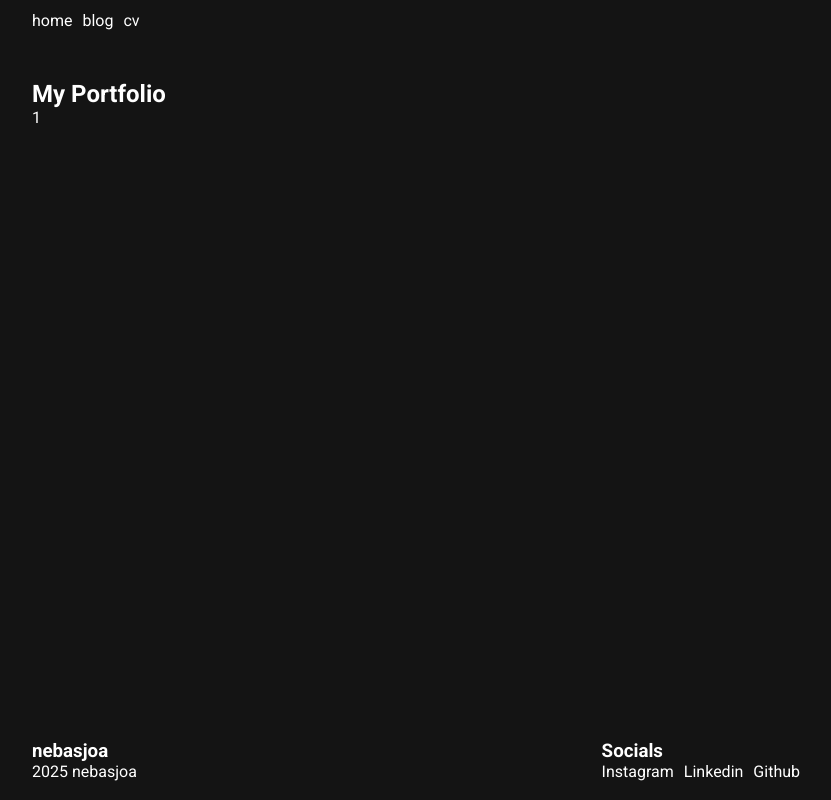
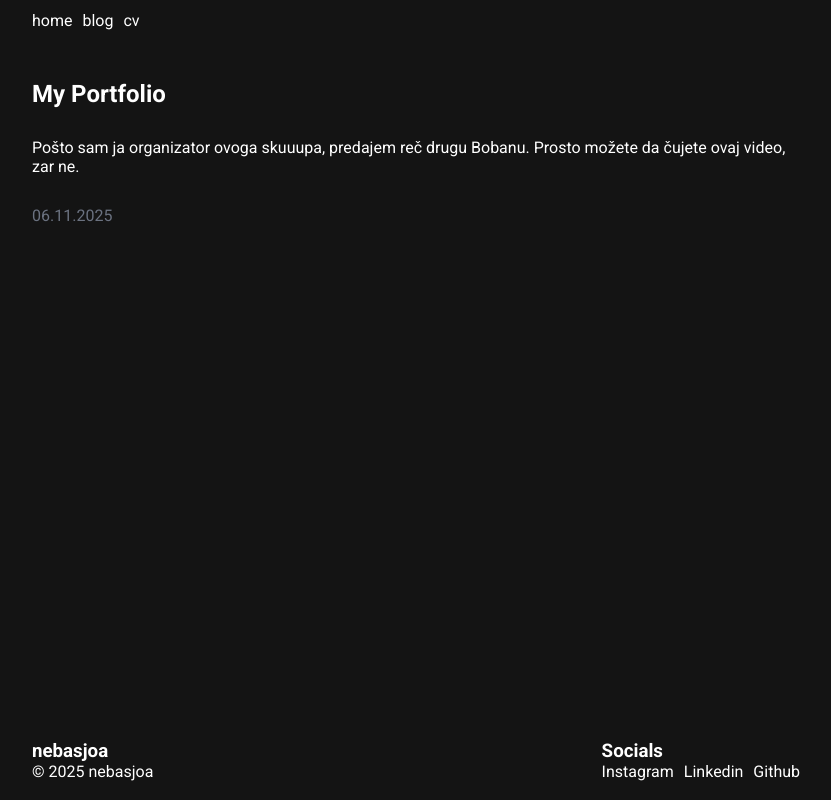
Before and after one commit to nebasjoa/vuebook, a Vue app: page / in a window 1280 px wide. Shown: the whole page, without its empty margins (224-1055 px from the left). Built offline with nearby package versions, Linux system fonts and the light colour scheme.

Commit message:
some changes

```diff
--- a/src/assets/files/posts.json
+++ b/src/assets/files/posts.json
@@ -1,25 +1,11 @@
 {
   "posts": [
     {
-      "id": "a1",
-      "title": "Sladoled od cokolade",
+      "id": "1",
+      "title": "",
       "slug": "sladoled-od-cokolade",
       "date": "06.11.2025",
       "content": "Ovo je **najbolji** sladoled.\n\n- mleko\n- šećer\n- kakao\n"
-    },
-    {
-      "id": "2",
-      "date": "06.11.2025",
-      "title": "Sladoled od jagode",
-      "slug": "sladoled-od-jagode",
-      "content": "text 2"
-    },
-    {
-      "id": "3",
-      "date": "06.11.2025",
-      "title": "Sladoled od vanile",
-      "slug": "sladoled-od-vanile",
-      "content": "text 3"
     }
   ]
 }
--- a/src/components/Footer.vue
+++ b/src/components/Footer.vue
@@ -3,7 +3,7 @@
         <div class="footer-content">
             <div class="footer-subgroup">
                 <h3>nebasjoa</h3>
-                <p>2025 nebasjoa</p>
+                <p>&copy; 2025 nebasjoa</p>
             </div>
             <div class="footer-subgroup">
                 <h3>Socials</h3>
--- a/src/views/HomeView.vue
+++ b/src/views/HomeView.vue
@@ -2,12 +2,36 @@
     <div class="home-view-wrapper">
         <div class="home-view-content">
             <h2>My Portfolio</h2>
-            <div>1</div>
+            <div class="home-view-section">
+                <p>
+                    Pošto sam ja organizator ovoga skuuupa, predajem reč drugu Bobanu. Prosto možete da čujete ovaj
+                    video, zar ne.
+                </p>
+            </div>
+            <div class="post-list-wrapper">
+                <div class="post-list" v-for="post in posts" :key="post.id">
+                    <PostInfo :post="post" />
+                </div>
+            </div>
         </div>
     </div>
 </template>
 
-<script></script>
+<script>
+import PostInfo from '@/components/PostInfo.vue';
+import posts from '@/assets/files/posts.json'
+
+export default {
+    data() {
+        return {
+            posts: posts.posts
+        }
+    },
+    components: {
+        PostInfo
+    }
+}
+</script>
 
 <style scoped>
 .home-view-wrapper {
@@ -24,4 +48,15 @@
     margin: auto;
     margin-top: 40px;
 }
+
+.home-view-section {
+    margin-top: 30px;
+}
+
+.post-list-wrapper {
+    display: flex;
+    flex-direction: column;
+    gap: 10px;
+    margin-top: 30px;
+}
 </style>
```
